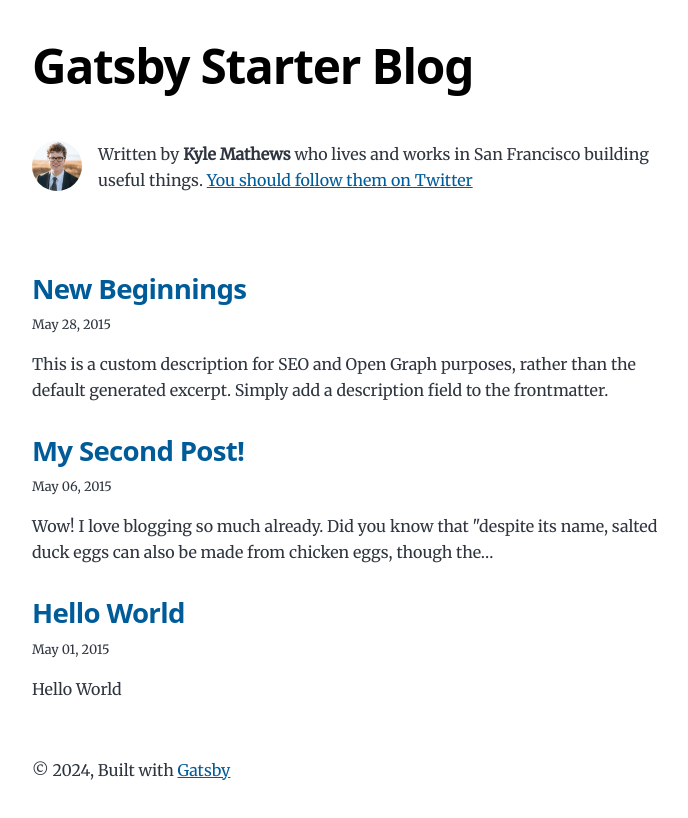
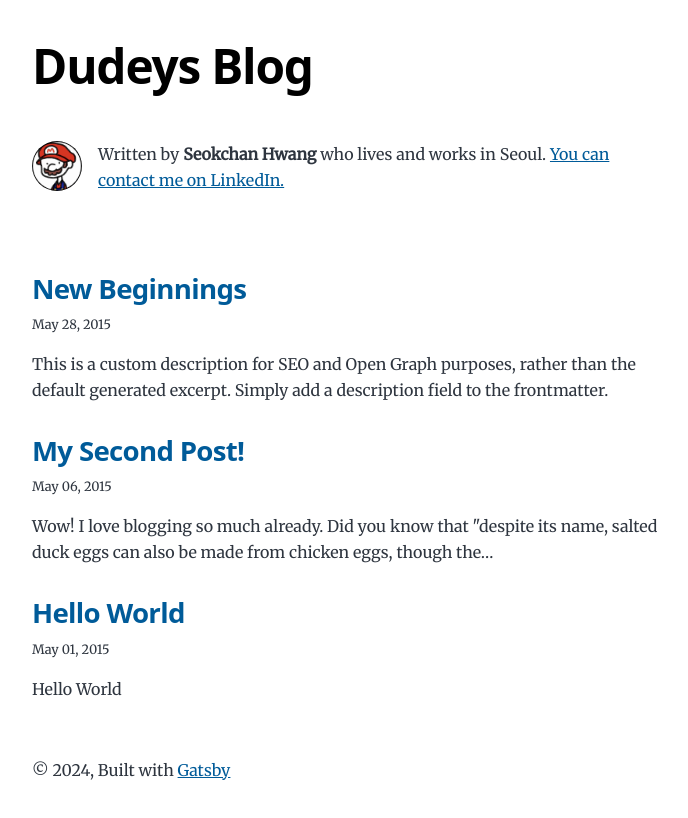
Before and after one commit to seokchan-H/seokchan-H.github.io, a Gatsby site: page / in a window 1280 px wide. Shown: the whole page, without its empty margins (292-980 px from the left). Built offline with nearby package versions, Linux system fonts and the light colour scheme; Gatsby itself is replaced by a stand-in of ours.

Commit message:
내 소개 설정 수정

```diff
--- a/gatsby-config.js
+++ b/gatsby-config.js
@@ -9,15 +9,16 @@
  */
 module.exports = {
   siteMetadata: {
-    title: `Gatsby Starter Blog`,
+    title: `Dudeys Blog`,
     author: {
-      name: `Kyle Mathews`,
-      summary: `who lives and works in San Francisco building useful things.`,
+      name: `Seokchan Hwang`,
+      summary: `who lives and works in Seoul.`,
     },
     description: `A starter blog demonstrating what Gatsby can do.`,
-    siteUrl: `https://gatsbystarterblogsource.gatsbyjs.io/`,
+    siteUrl: `https://seokchan-H.github.io`,
     social: {
       twitter: `kylemathews`,
+      linkedin: `https://www.linkedin.com/in/seokchan-hwang-b9680821a`,
     },
   },
   plugins: [
@@ -118,7 +119,7 @@
         // https://css-tricks.com/meta-theme-color-and-trickery/
         // theme_color: `#663399`,
         display: `minimal-ui`,
-        icon: `src/images/gatsby-icon.png`, // This path is relative to the root of the site.
+        icon: `src/images/super-mario.png`, // This path is relative to the root of the site.
       },
     },
   ],
--- a/src/components/bio.js
+++ b/src/components/bio.js
@@ -36,7 +36,7 @@
         className="bio-avatar"
         layout="fixed"
         formats={["auto", "webp", "avif"]}
-        src="../images/profile-pic.png"
+        src="../images/super-mario.png"
         width={50}
         height={50}
         quality={95}
@@ -46,8 +46,8 @@
         <p>
           Written by <strong>{author.name}</strong> {author?.summary || null}
           {` `}
-          <a href={`https://twitter.com/${social?.twitter || ``}`}>
-            You should follow them on Twitter
+          <a href={`https://www.linkedin.com/in/${social?.linkedin || ``}`}>
+            You can contact me on LinkedIn.
           </a>
         </p>
       )}
```
Also changed, not shown: src/images/gatsby-icon.png (deleted), src/images/profile-pic.png (deleted), src/images/super-mario.png (added).
